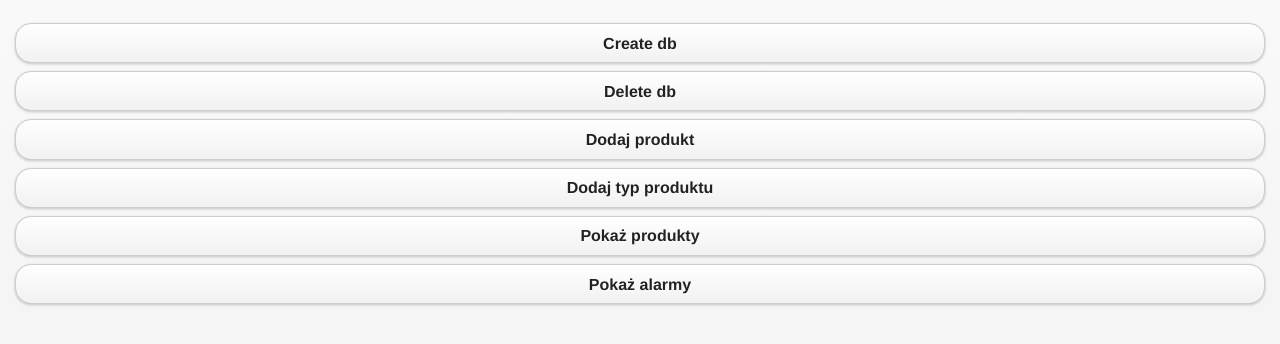
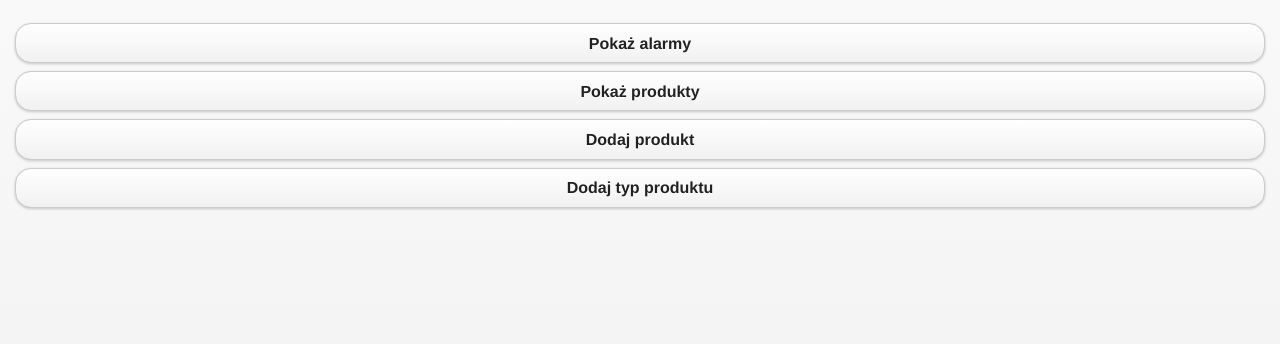
Before and after one commit to Unleash77/myfood, a plain HTML site: page index.html in a window 1280 px wide. Drawn offline with Linux system fonts and the light colour scheme.

Commit message:
final version

```diff
--- a/index.html
+++ b/index.html
@@ -20,6 +20,8 @@
   <script>
 	$(function() {
 		//var db = openDatabase ("database", "1.0", "database", 65535);
+
+                create_db();
 
                 var currentTime = new Date();
                 var month = currentTime.getMonth() + 1;
@@ -226,23 +228,23 @@
 <!-- Home -->
 <div data-role="page" id="page1">
     <div data-role="content">
-        <a data-role="button" data-transition="turn" id="createDB" href="#page1">
+        <!--<a data-role="button" data-transition="turn" id="createDB" href="#page1">
            Create db
         </a>
         <a data-role="button" data-transition="turn" id="deleteDB" href="#page1">
            Delete db
+        </a> -->
+        <a data-role="button" data-transition="turn" id="showAlarms" href="#page5">
+            Pokaż alarmy
+        </a>
+        <a data-role="button" data-transition="turn" id="showProducts" href="#page4">
+            Pokaż produkty
         </a>
         <a data-role="button" data-transition="turn" id="addNew" href="#page2">
             Dodaj produkt
         </a>
         <a data-role="button" data-transition="turn" id="addNewType" href="#page3">
             Dodaj typ produktu
-        </a>
-        <a data-role="button" data-transition="turn" id="showProducts" href="#page4">
-            Pokaż produkty
-        </a>
-        <a data-role="button" data-transition="turn" id="showAlarms" href="#page5">
-            Pokaż alarmy
         </a>
     </div>
 </div>
```
